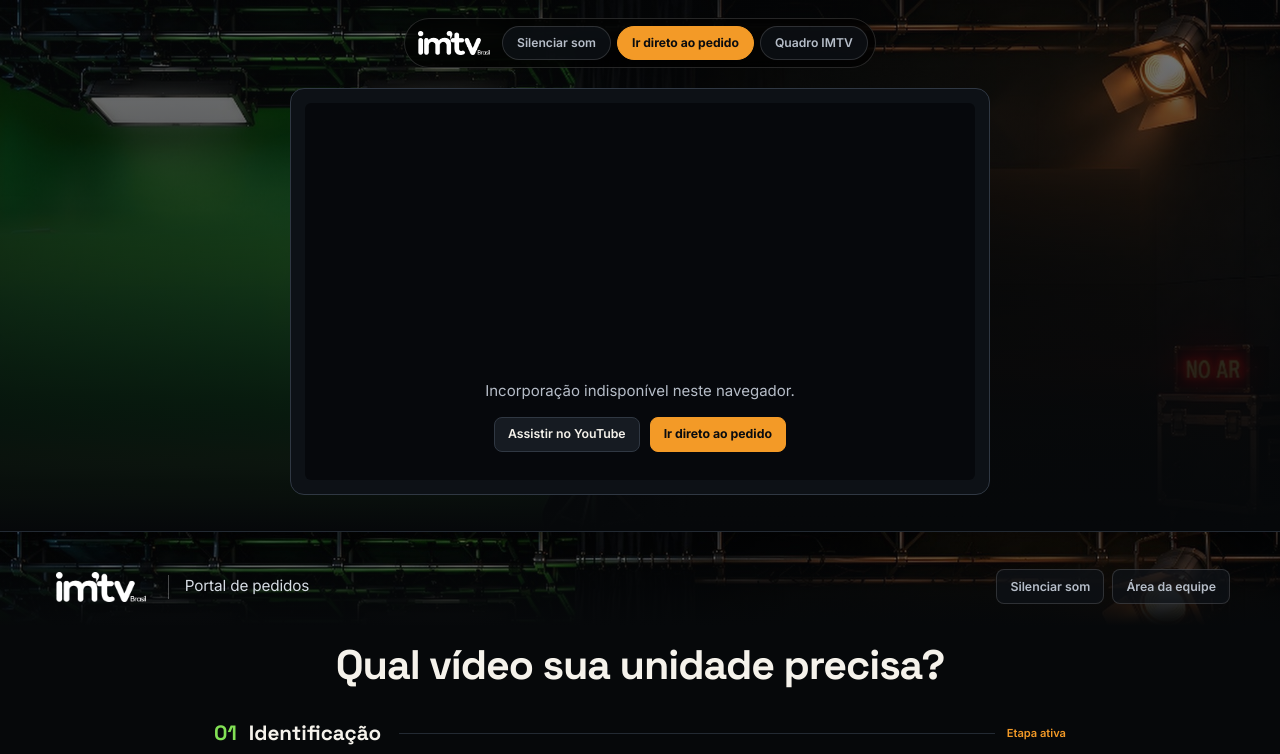
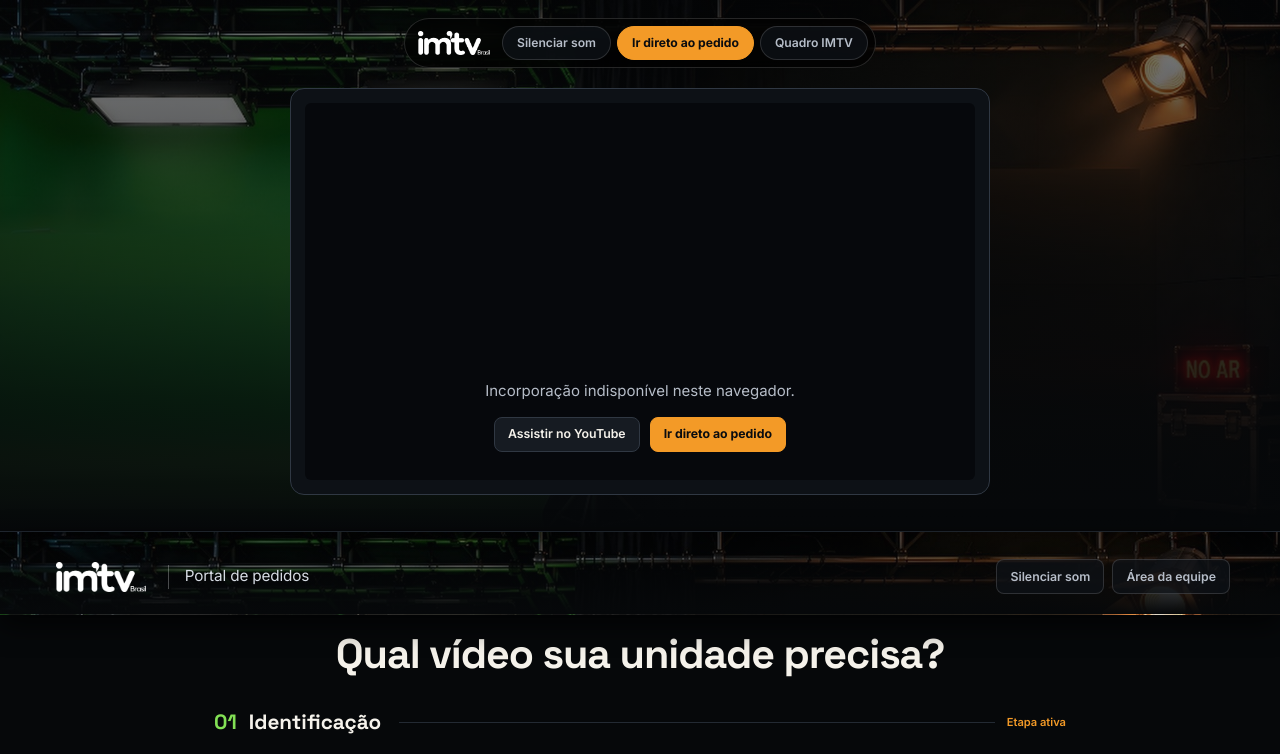
Before and after one commit to tuqueluti/imtv-pedidos-2027, a React (Vite) app: page / in a window 1280 px wide. Shown: the top 754 px of the page. Built offline with nearby package versions, Linux system fonts and the light colour scheme; no server answers.

Commit message:
feat: fixar cabecalho do estúdio no topo do formulario

```diff
--- a/src/components/PublicBriefingForm.tsx
+++ b/src/components/PublicBriefingForm.tsx
@@ -397,9 +397,10 @@ export function PublicBriefingForm({
       className={sectionClasses}
       aria-labelledby="pedido-main-heading"
     >
-      {/* Faixa Superior Iluminada do Estúdio: Logo IMTV | Portal de pedidos */}
+      {/* Faixa Superior Iluminada do Estúdio Fixa no Topo do Formulário */}
       <header
-        className="studio-top-banner"
+        className="studio-top-banner studio-top-banner-fixed"
+        data-testid="form-fixed-header"
         style={{
           backgroundImage: `url("${assetUrl('/studio/studio-header-banner.jpg')}")`,
         }}
--- a/src/styles/global.css
+++ b/src/styles/global.css
@@ -63,6 +63,10 @@
 *::before,
 *::after {
   box-sizing: border-box;
+}
+
+html {
+  scroll-padding-top: 108px;
 }
 
 html,
@@ -139,7 +143,15 @@ body {
   background-size: cover;
   background-position: center top;
   background-repeat: no-repeat;
-  padding: 36px 24px 20px;
+  padding: 26px 24px 18px;
+}
+
+.studio-top-banner-fixed {
+  position: sticky;
+  top: 0;
+  z-index: 60;
+  border-bottom: 1px solid rgba(255, 255, 255, 0.08);
+  box-shadow: 0 10px 28px rgba(0, 0, 0, 0.72);
 }
 
 .studio-top-banner::before {
```
Also changed, not shown: tests/e2e-browser.ts (+12 -0 lines).
